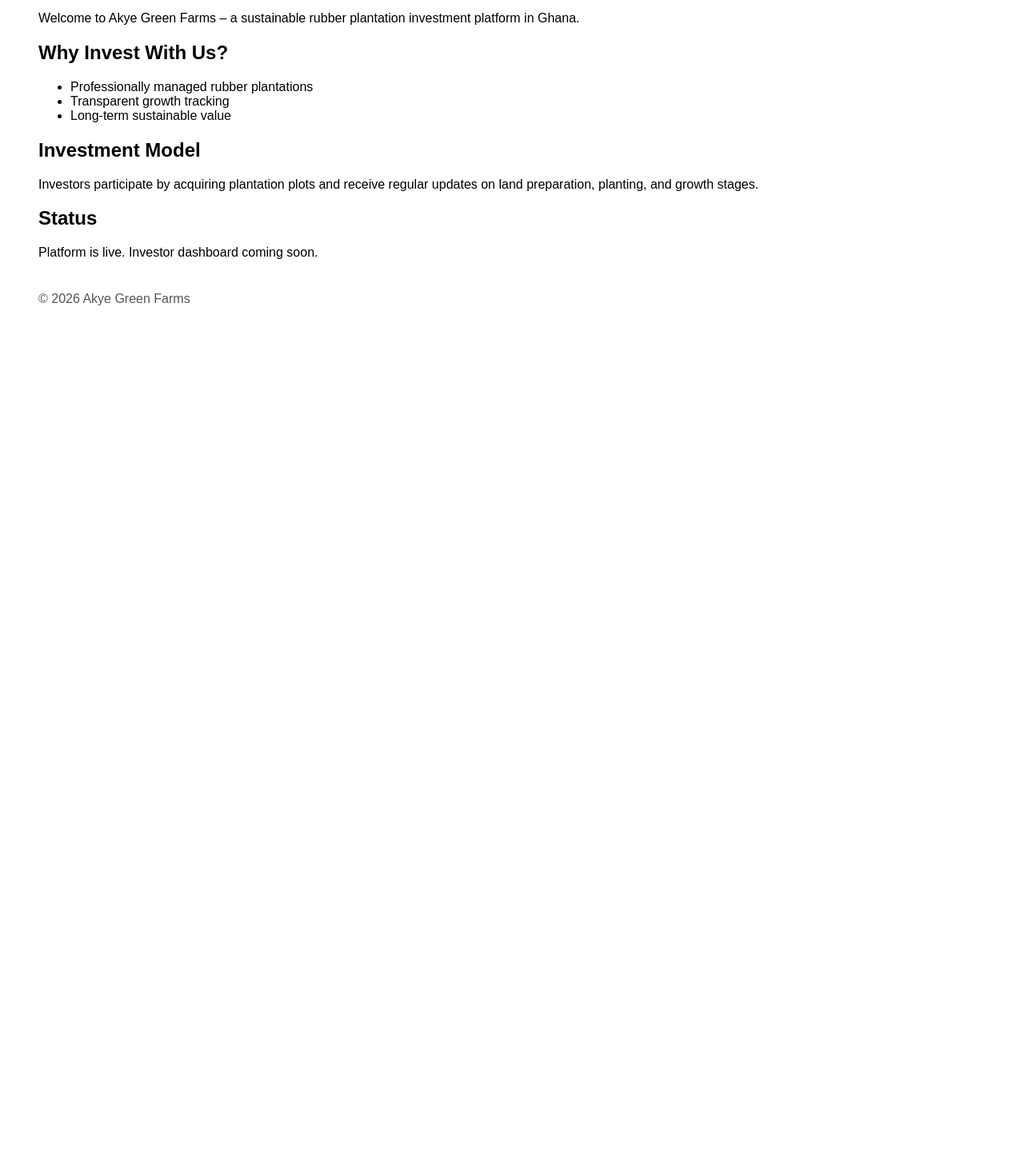
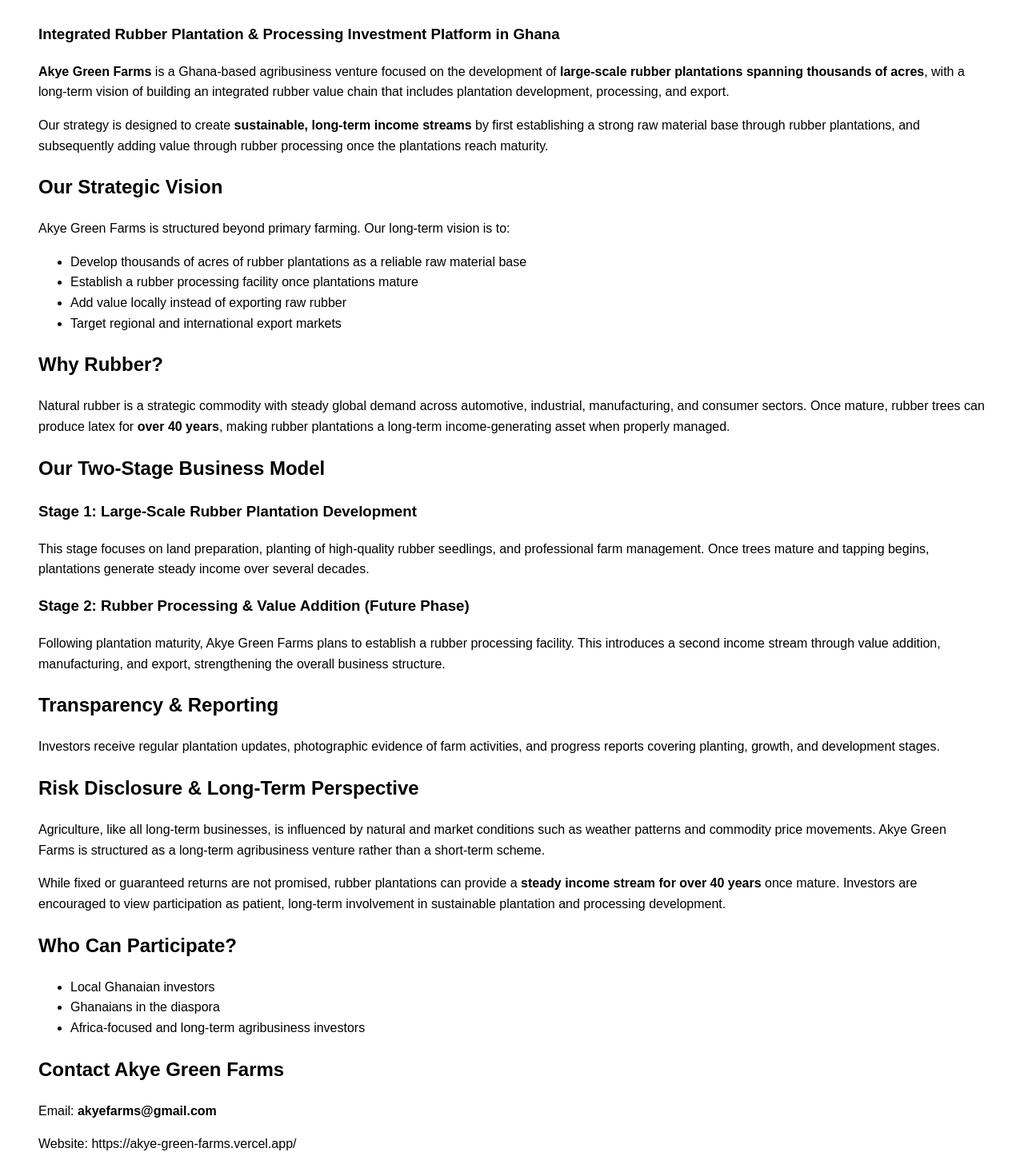
Before and after one commit to akyegreenfarms/akye-green-farms, a Next.js app: page / in a window 1280 px wide. Shown: the part 114-1570 px from the top of the page at 80% size. Before the commit the page ends 800 px from the top, so only its background shows below. Built offline with nearby package versions, Linux system fonts and the light colour scheme.

Commit message:
Update index.js

```diff
--- a/pages/index.js
+++ b/pages/index.js
@@ -1,30 +1,86 @@
 export default function Home() {
   return (
-    <main style={{ fontFamily: "Arial, sans-serif", padding: "40px" }}>
+    <main style={{ fontFamily: "Arial, sans-serif", padding: "40px", lineHeight: "1.6" }}>
       <h1>Akye Green Farms</h1>
+      <h3>Integrated Rubber Plantation & Processing Investment Platform in Ghana</h3>
+
       <p>
-        Welcome to Akye Green Farms – a sustainable rubber plantation investment
-        platform in Ghana.
+        <strong>Akye Green Farms</strong> is a Ghana-based agribusiness venture focused on the development of
+        <strong> large-scale rubber plantations spanning thousands of acres</strong>, with a long-term vision of
+        building an integrated rubber value chain that includes plantation development, processing, and export.
       </p>
 
-      <h2>Why Invest With Us?</h2>
+      <p>
+        Our strategy is designed to create <strong>sustainable, long-term income streams</strong> by first establishing
+        a strong raw material base through rubber plantations, and subsequently adding value through rubber
+        processing once the plantations reach maturity.
+      </p>
+
+      <h2>Our Strategic Vision</h2>
+      <p>
+        Akye Green Farms is structured beyond primary farming. Our long-term vision is to:
+      </p>
       <ul>
-        <li>Professionally managed rubber plantations</li>
-        <li>Transparent growth tracking</li>
-        <li>Long-term sustainable value</li>
+        <li>Develop thousands of acres of rubber plantations as a reliable raw material base</li>
+        <li>Establish a rubber processing facility once plantations mature</li>
+        <li>Add value locally instead of exporting raw rubber</li>
+        <li>Target regional and international export markets</li>
       </ul>
 
-      <h2>Investment Model</h2>
+      <h2>Why Rubber?</h2>
       <p>
-        Investors participate by acquiring plantation plots and receive regular
-        updates on land preparation, planting, and growth stages.
+        Natural rubber is a strategic commodity with steady global demand across automotive, industrial,
+        manufacturing, and consumer sectors. Once mature, rubber trees can produce latex for
+        <strong> over 40 years</strong>, making rubber plantations a long-term income-generating asset when properly managed.
       </p>
 
-      <h2>Status</h2>
-      <p>Platform is live. Investor dashboard coming soon.</p>
+      <h2>Our Two-Stage Business Model</h2>
+
+      <h3>Stage 1: Large-Scale Rubber Plantation Development</h3>
+      <p>
+        This stage focuses on land preparation, planting of high-quality rubber seedlings, and professional
+        farm management. Once trees mature and tapping begins, plantations generate steady income over
+        several decades.
+      </p>
+
+      <h3>Stage 2: Rubber Processing & Value Addition (Future Phase)</h3>
+      <p>
+        Following plantation maturity, Akye Green Farms plans to establish a rubber processing facility.
+        This introduces a second income stream through value addition, manufacturing, and export, strengthening
+        the overall business structure.
+      </p>
+
+      <h2>Transparency & Reporting</h2>
+      <p>
+        Investors receive regular plantation updates, photographic evidence of farm activities, and progress
+        reports covering planting, growth, and development stages.
+      </p>
+
+      <h2>Risk Disclosure & Long-Term Perspective</h2>
+      <p>
+        Agriculture, like all long-term businesses, is influenced by natural and market conditions such as
+        weather patterns and commodity price movements. Akye Green Farms is structured as a long-term
+        agribusiness venture rather than a short-term scheme.
+      </p>
+      <p>
+        While fixed or guaranteed returns are not promised, rubber plantations can provide a
+        <strong> steady income stream for over 40 years</strong> once mature. Investors are encouraged to view participation
+        as patient, long-term involvement in sustainable plantation and processing development.
+      </p>
+
+      <h2>Who Can Participate?</h2>
+      <ul>
+        <li>Local Ghanaian investors</li>
+        <li>Ghanaians in the diaspora</li>
+        <li>Africa-focused and long-term agribusiness investors</li>
+      </ul>
+
+      <h2>Contact Akye Green Farms</h2>
+      <p>Email: <strong>akyefarms@gmail.com</strong></p>
+      <p>Website: https://akye-green-farms.vercel.app/</p>
 
       <footer style={{ marginTop: "40px", color: "#555" }}>
-        © {new Date().getFullYear()} Akye Green Farms
+        © {new Date().getFullYear()} Akye Green Farms. All rights reserved.
       </footer>
     </main>
   );
```
